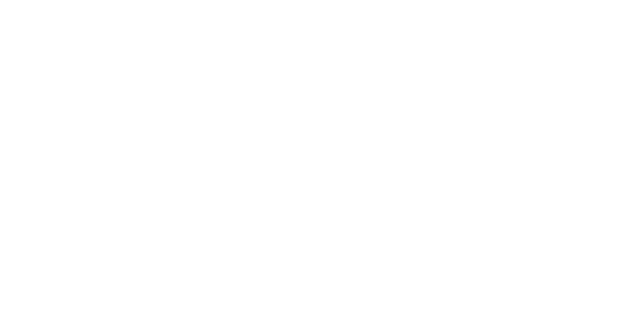
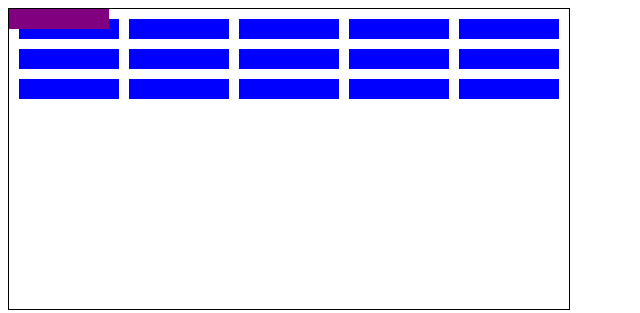
Before and after one commit to E-Albert/breakout, a plain HTML site: page index.html in a window 1280 px wide. Shown: the whole page, without its empty margins (0-640 px from the left). Drawn offline with Linux system fonts and the light colour scheme.

Commit message:
created grid and blocks

```diff
--- a/index.html
+++ b/index.html
@@ -8,6 +8,8 @@
     <link rel="stylesheet" href="styles.css" />
 </head>
 <body>
+    <div class="grid">
+
     <script src="index.js"></script>
 </body>
 </html>
--- a/index.js
+++ b/index.js
@@ -0,0 +1,52 @@
+const grid = document.querySelector('.grid')
+const blockWidth = 100
+const blockHeight = 20
+
+//create block
+class Block {
+    constructor(xAxis, yAxis) {
+        this.bottomLeft = [xAxis, yAxis]
+        this.bottomRight = [xAxis + blockWidth, yAxis]
+        this.topLeft = [xAxis, yAxis + blockHeight]
+        this.topRight = [xAxis + blockWidth, yAxis + blockHeight]
+    }
+}
+
+//all my blocks
+const blocks = [new Block(10, 270),
+                new Block(120, 270),
+                new Block(230, 270),
+                new Block(340, 270),
+                new Block(450, 270),
+                new Block(10, 240),
+                new Block(120, 240),
+                new Block(230, 240),
+                new Block(340, 240),
+                new Block(450, 240),
+                new Block(10, 210),
+                new Block(120, 210),
+                new Block(230, 210),
+                new Block(340, 210),
+                new Block(450, 210),]
+
+
+//draw my block
+function addBlocks() {
+
+
+    for (let i = 0; i < blocks.length; i++) {
+        const block = document.createElement('div')
+        block.classList.add('block')
+        block.style.left = blocks[i].bottomLeft[0] + 'px'
+        block.style.bottom = blocks[i].bottomLeft[1] + 'px'
+        grid.appendChild(block)
+    }
+
+}
+
+addBlocks()
+
+//add User
+const user = document.createElement('div')
+user.classList.add('user')
+grid.appendChild(user)
--- a/styles.css
+++ b/styles.css
@@ -0,0 +1,20 @@
+.grid {
+    position: absolute;
+    width: 560px;
+    height: 300px;
+    border: solid black 1px;
+}
+
+.block {
+    position: absolute;
+    width: 100px;
+    height: 20px;
+    background-color: blue;
+}
+
+.user {
+    position: absolute;
+    width: 100px;
+    height: 20px;
+    background-color: purple;
+}
```
